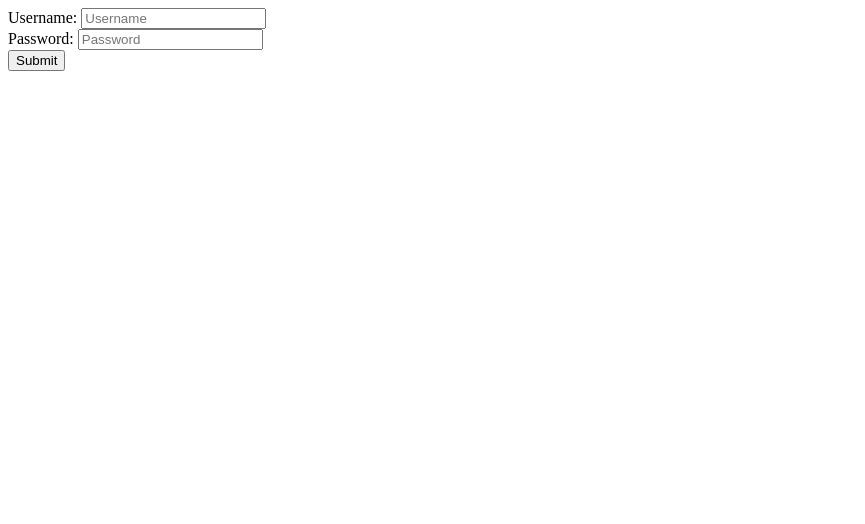
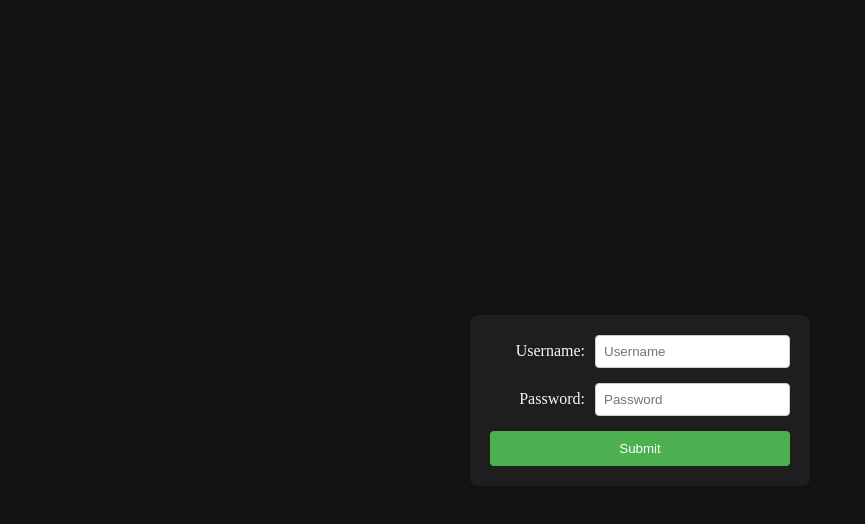
Before and after one commit to PRIYA2508/week-6, a plain HTML site: page public/index.html in a window 1280 px wide. Shown: the whole page, without its empty margins (0-865 px from the left). Drawn offline with Linux system fonts and the light colour scheme.

Commit message:
add css file also

```diff
--- a/public/index.html
+++ b/public/index.html
@@ -4,17 +4,38 @@
     <meta charset="UTF-8">
     <meta name="viewport" content="width=device-width, initial-scale=1.0">
     <title>Auth webs ite</title>
+    <link rel="stylesheet" href="style.css">
 </head>
 <body>
-    <div>
-        <label for="username">Username:</label>
-        <input type="text" name="username" placeholder="Username"></br>
-        <label for="password">Password:</label>
-        <input type="password" name="password" placeholder="Password"></br>
-        <button>Submit</button>
+
+    <div class="Signup">
+        <form>
+            <div class="form-group">
+                <label for="username">Username:</label>
+                <input type="text" id="username" name="username" placeholder="Username">
+            </div>
+            <div class="form-group">
+                <label for="password">Password:</label>
+                <input type="password" id="password" name="password" placeholder="Password">
+            </div>
+            <button type="submit">Submit</button>
+        </form>
     </div>
 
-    <div></div>
+    <!-- <div class="Signup">
+            <label for="username">Username:</label>
+            <input type="text" name="username" placeholder="Username"><br/>
+            <label for="password">Password:</label>
+            <input type="password" name="password" placeholder="Password"><br/>
+            <button>Submit</button>
+        </form>
+    </div> -->
+
+    <div class="Signin">
+     <form>
+
+     </form>
+    </div>
 
 </body>
 </html>
--- /dev/null
+++ b/public/style.css
@@ -0,0 +1,66 @@
+/* body{
+   height: 100vh;
+   width: 100vw;
+   background-color: #141111;
+
+}
+.Signup{
+    display: flex;
+    flex-direction: column;
+    justify-content: center;
+    align-items: center;
+    color: aliceblue;
+
+} */
+
+
+body {
+    height: 100vh;
+    width: 100vw;
+    background-color: #141111;
+    display: flex;
+    justify-content: center;
+    align-items: center;
+    margin: 0;
+}
+
+.Signup {
+    background-color: #1e1e1e;
+    padding: 20px;
+    border-radius: 8px;
+    color: aliceblue;
+    width: 300px;
+}
+
+.form-group {
+    display: flex;
+    align-items: center;
+    margin-bottom: 15px;
+}
+
+.form-group label {
+    width: 100px;
+    margin-right: 10px;
+    text-align: right;
+}
+
+.form-group input {
+    flex: 1;
+    padding: 8px;
+    border: 1px solid #ccc;
+    border-radius: 4px;
+}
+
+button {
+    width: 100%;
+    padding: 10px;
+    background-color: #4CAF50;
+    color: white;
+    border: none;
+    border-radius: 4px;
+    cursor: pointer;
+}
+
+button:hover {
+    background-color: #45a049;
+}
```
